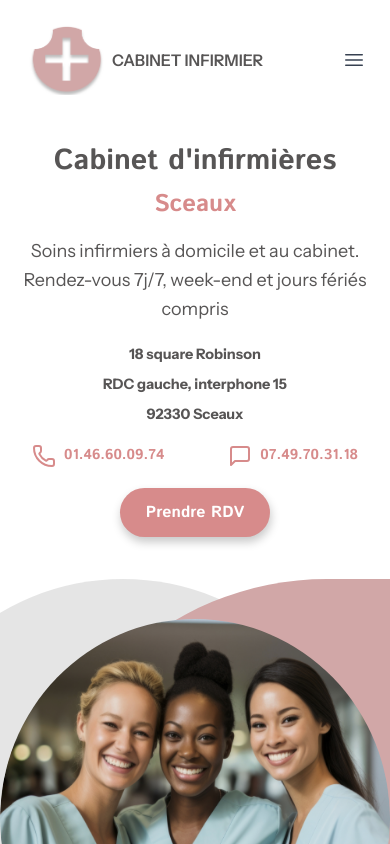
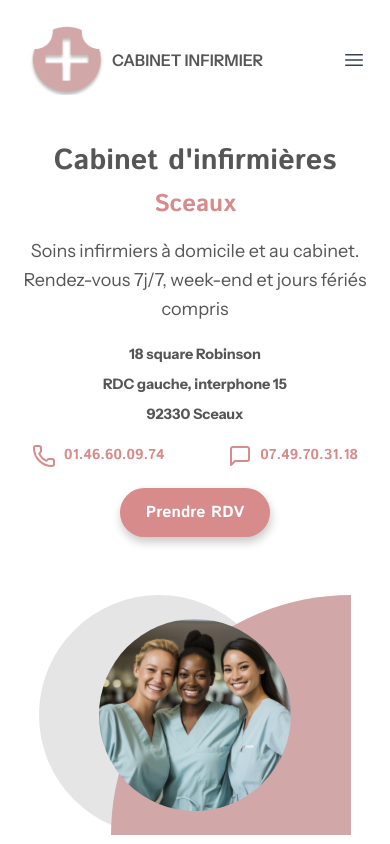
Before and after one commit to Cabinet-Infirmier/cabinet-infirmier-sceaux, a React (Vite) app: page / in a window 390 px wide. Shown: the top 844 px of the page. Built offline with nearby package versions, Linux system fonts and the light colour scheme.

Commit message:
make the image responsive

```diff
--- a/src/components/hero/Hero.module.css
+++ b/src/components/hero/Hero.module.css
@@ -55,6 +55,7 @@ a {
   display: flex;
   justify-content: center;
   align-items: center;
+  max-width: 100%;
 }
 
 .grayForm {
@@ -92,6 +93,7 @@ a {
   border-radius: 50%;
   opacity: 0;
   animation: fadeIn 2s ease 1s 1 normal forwards;
+  object-fit: cover;
 }
 
 @keyframes moveInLeft {
@@ -152,6 +154,17 @@ a {
     flex-direction: column;
   }
 
+  .pinkForm,
+  .grayForm {
+    width: 15rem;
+    height: 15rem;
+  }
+
+  .img {
+    width: 12rem;
+    height: 12rem;
+  }
+
   .containerImage {
     margin-top: 50px;
   }
```
